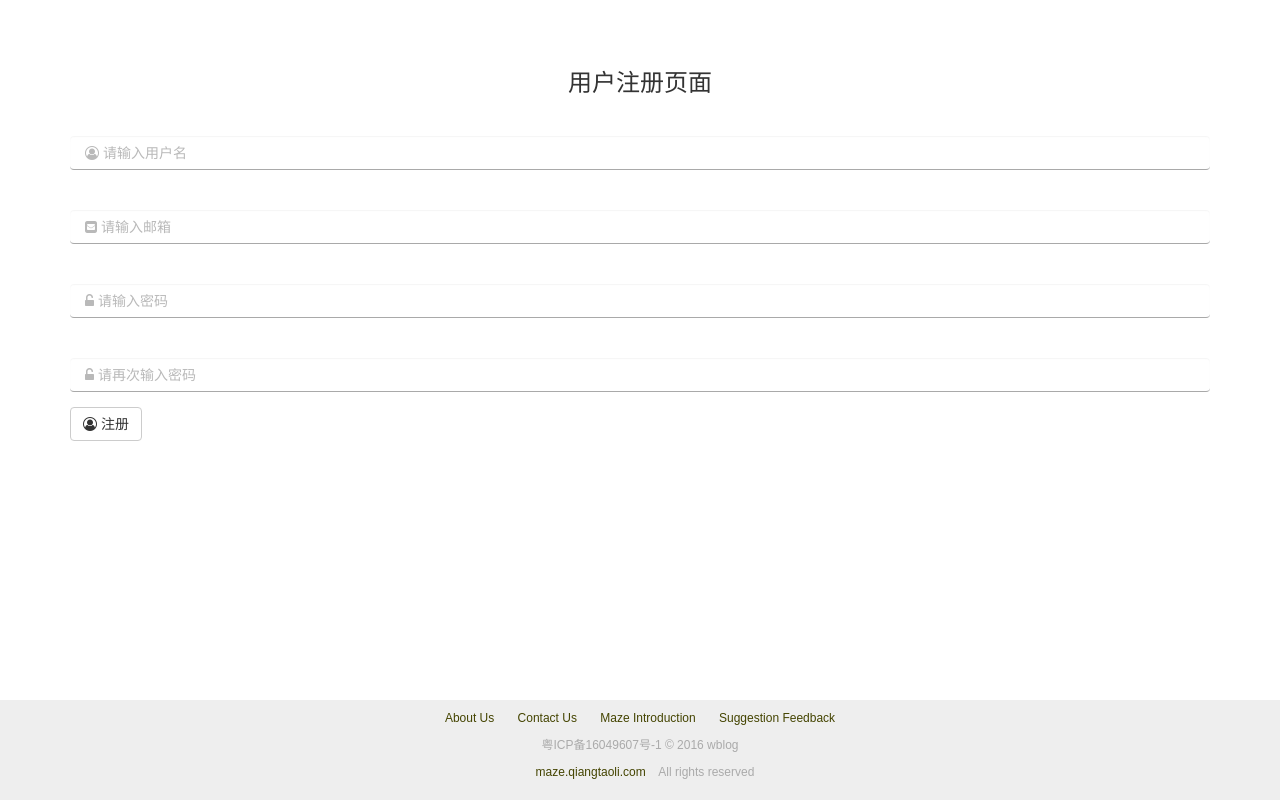
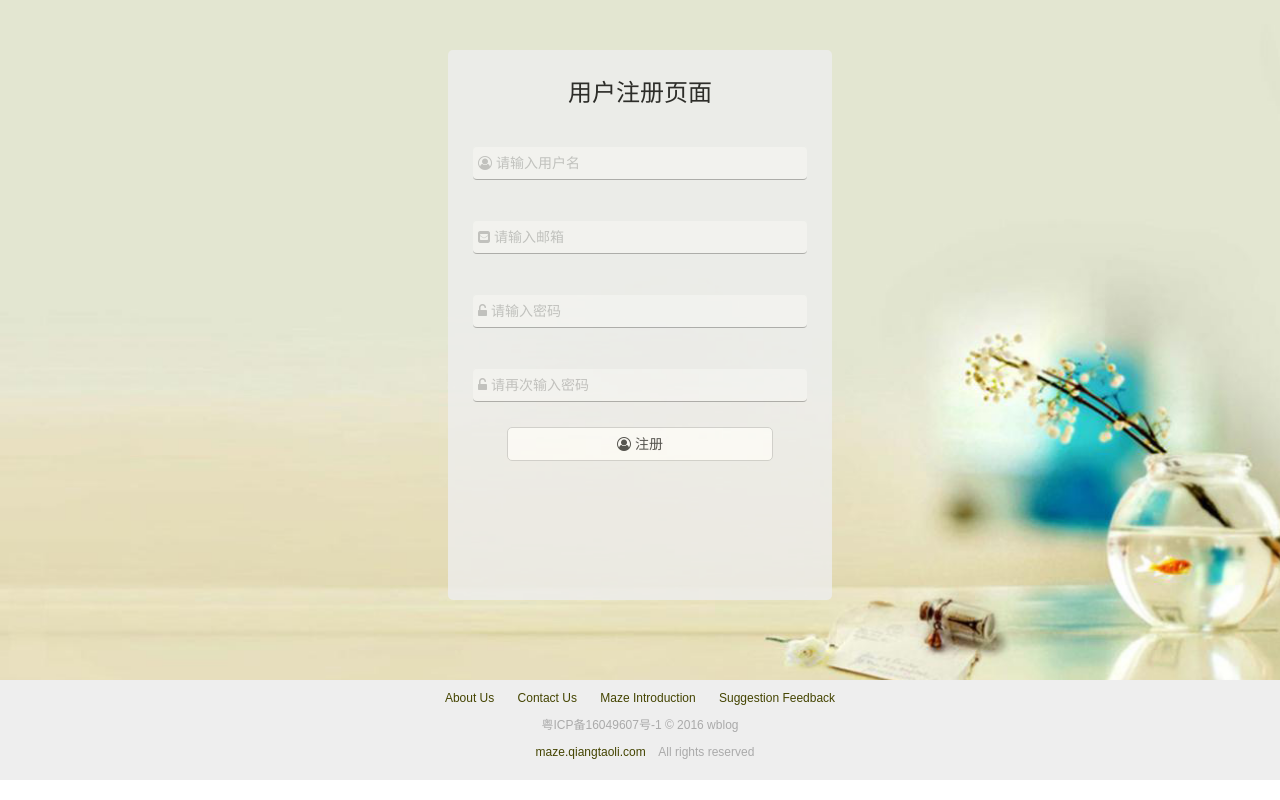
Before and after one commit to code-maze/wblog, a Flask app: page /editor in a window 1280 px wide. Run offline with Flask 2, Linux system fonts and the light colour scheme; some libraries are stand-ins or nearby versions.

Commit message:
加发表文章页、登陆注册页样式

```diff
--- a/www/app/static/css/signin.css
+++ b/www/app/static/css/signin.css
@@ -1,5 +1,26 @@
+body{
+    background: url(/static/img/bg1.jpg) no-repeat;
+    -webkit-background-size: cover;
+    background-size: cover;
+}
+#main.container{
+    width:30%;
+    background-color: #eee;
+    opacity:.8;
+    color:#000;
+    border-radius: 5px;
+    text-align: center;
+    min-height: calc(85vh - 130px);
+    margin-bottom: 80px;
+}
 .form-group{
     position: relative;
+    padding: 0 10px;
+
+}
+.text-center{
+    margin-top:30px;
+    font-family: 'Microsoft Yahei';
 }
 .form-group > .help-block{
     position:absolute;
@@ -15,3 +36,8 @@
     position: relative;
     margin-top: 40px;
 }
+.btn{
+    border-radius: 5px;
+    width:75%;
+    margin:10px auto;
+}
--- a/www/app/templates/editor.html
+++ b/www/app/templates/editor.html
@@ -5,6 +5,7 @@
 
 {% block style %}
 <link rel="stylesheet" href="/static/css/common.css" />
+<link rel="stylesheet" href="/static/css/editor.css" />
 {% endblock %}
 
 {% block content %}
@@ -18,7 +19,7 @@
         <div class="form-group">
             <textarea class="form-control" rows="15"></textarea>
         </div>
-        <button class="btn btn-primary">Submit</button>
+        <button class="btn btn-primary"><i class="fa fa-floppy-o" aria-hidden="true"></i> Submit</button>
     </form>
 </div>
 {% endblock %}
```
Also changed, not shown: www/app/static/css/editor.css (added, +14 -0 lines), www/app/static/img/bg2.jpg (added).
